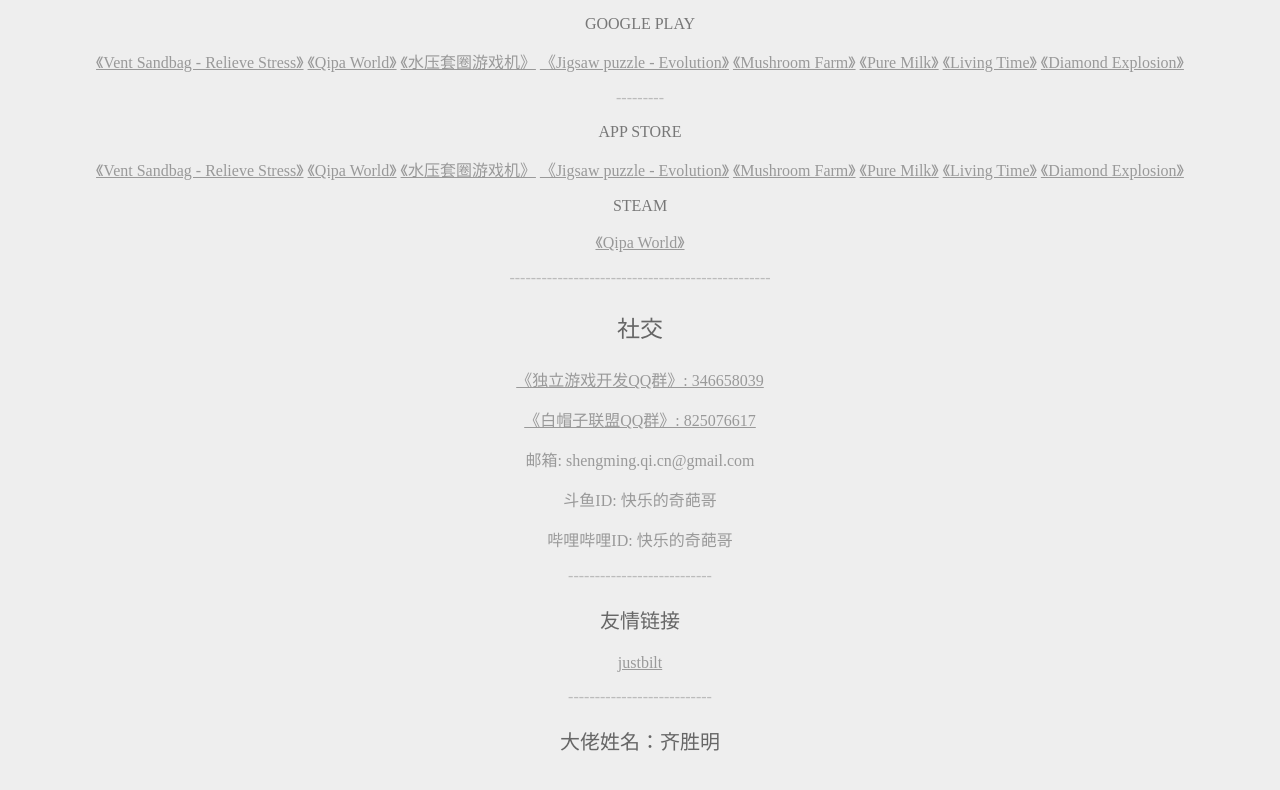
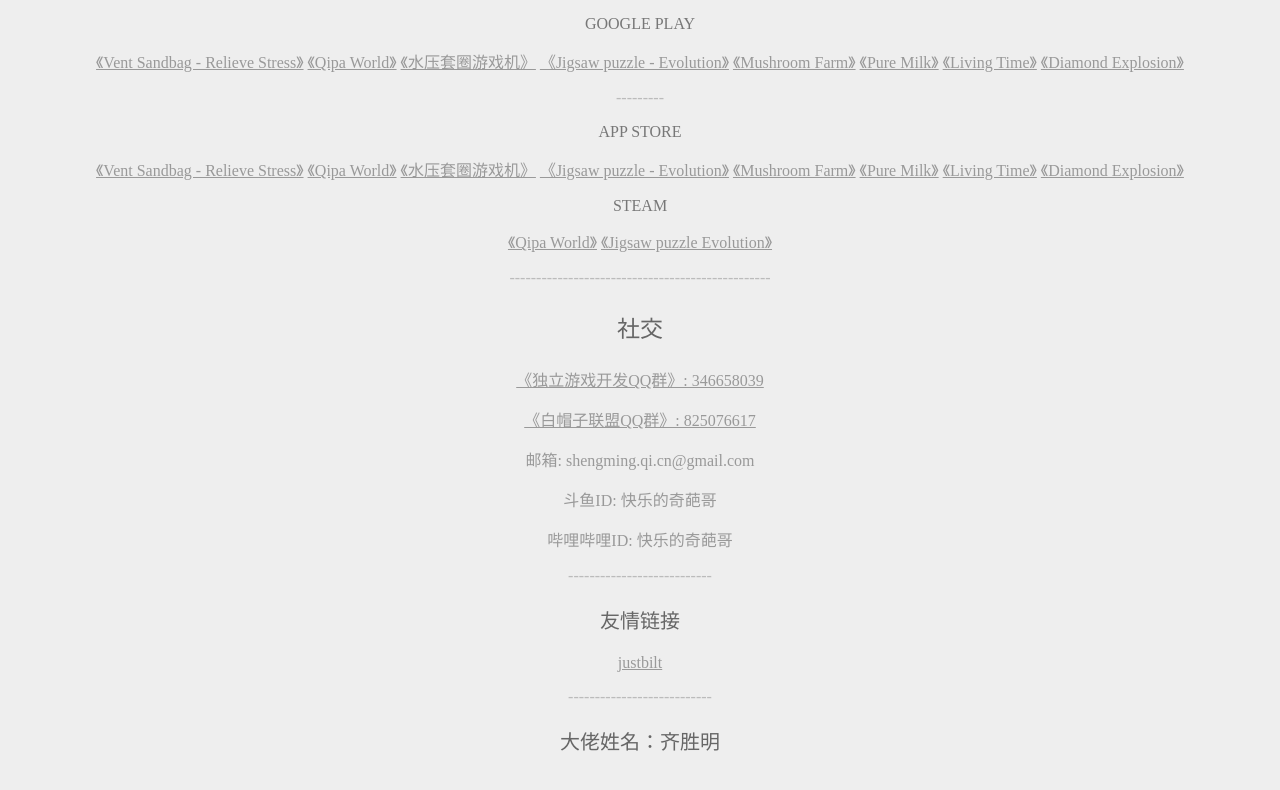
Before and after one commit to qipaworld/qipaworld.github.io, a plain HTML site: page index.html in a window 1280 px wide. Shown: the part 752-1542 px from the top of the page. Drawn offline with Linux system fonts and the light colour scheme.

Commit message:
添加项目

```diff
--- a/index.html
+++ b/index.html
@@ -57,6 +57,7 @@
     <a href="http://itunes.apple.com/cn/app/id989464695" style="color:#999;">《Diamond Explosion》</a></p>
 <p  style=" font-size:16px; color:#777;"> STEAM </p>
     <a href="https://store.steampowered.com/app/975710" style="color:#999;">《Qipa World》</a>
+    <a href="https://store.steampowered.com/app/1153030" style="color:#999;">《Jigsaw puzzle Evolution》</a>
     <!-- <p style="color:#BBB;">-------------------------------------------------</p>
     <p  style=" font-size:23px; color:#666;"> 公司项目 </p>
     <p  style=" font-size:18px; color:#666;"> 战略类 </p>
```
